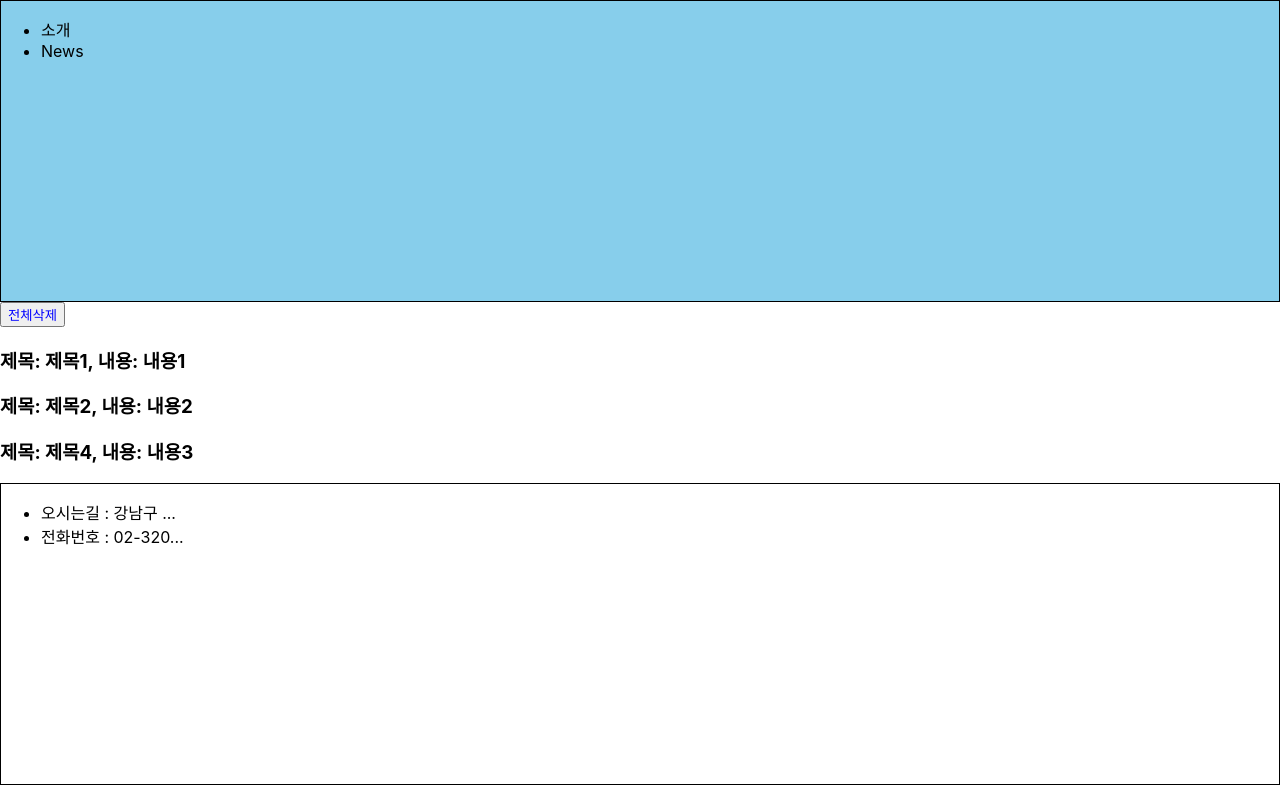
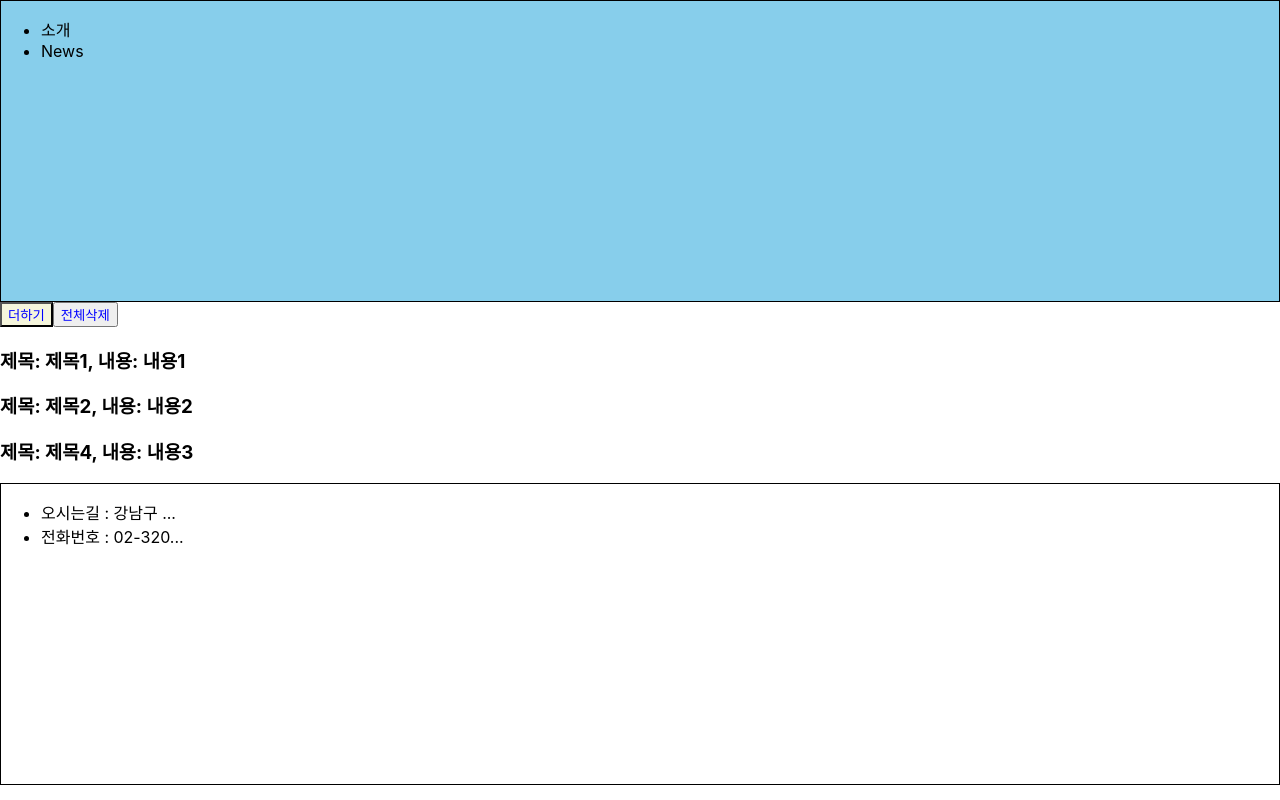
Before and after one commit to HyunsuChoi-git/Project-MovieBoard, a React (Create React App) app: page / in a window 1280 px wide. Built offline with nearby package versions, Linux system fonts and the light colour scheme.

Commit message:
study styled component extend

```diff
--- a/src/components/home/Home.js
+++ b/src/components/home/Home.js
@@ -3,7 +3,10 @@ import styled from 'styled-components';
 
 
 let StyledDeleteButton = styled.button`
-color : ${(props) => props.user.name === 'hera' ? 'blue' : 'yellow'};
+    color : ${(props) => props.user.name === 'hera' ? 'blue' : 'black'};
+`;
+let StyledAddButton = styled(StyledDeleteButton)`
+    background-color: beige;
 `;
 
 
@@ -12,11 +15,12 @@ const Home = (props) => {
     console.log(props.boards);
 
     //구조분할할당
-    const { boards, setBoards, user, setUser} = props;
+    const { boards, setBoards, user} = props;
 
     return (
         <div>
-          <StyledDeleteButton user={user} onClick={() => setUser({...user, name:'su'})}>전체삭제</StyledDeleteButton>
+          <StyledAddButton user={user} onClick={() => setBoards([...boards, {id:4,title:' 제목4',content:'내용4'}])}>더하기</StyledAddButton>
+          <StyledDeleteButton user={user} onClick={() => setBoards([])}>전체삭제</StyledDeleteButton>
           {boards.map((board)=>(
             <h3>제목: {board.title}, 내용: {board.content} </h3>
           ))}
```
